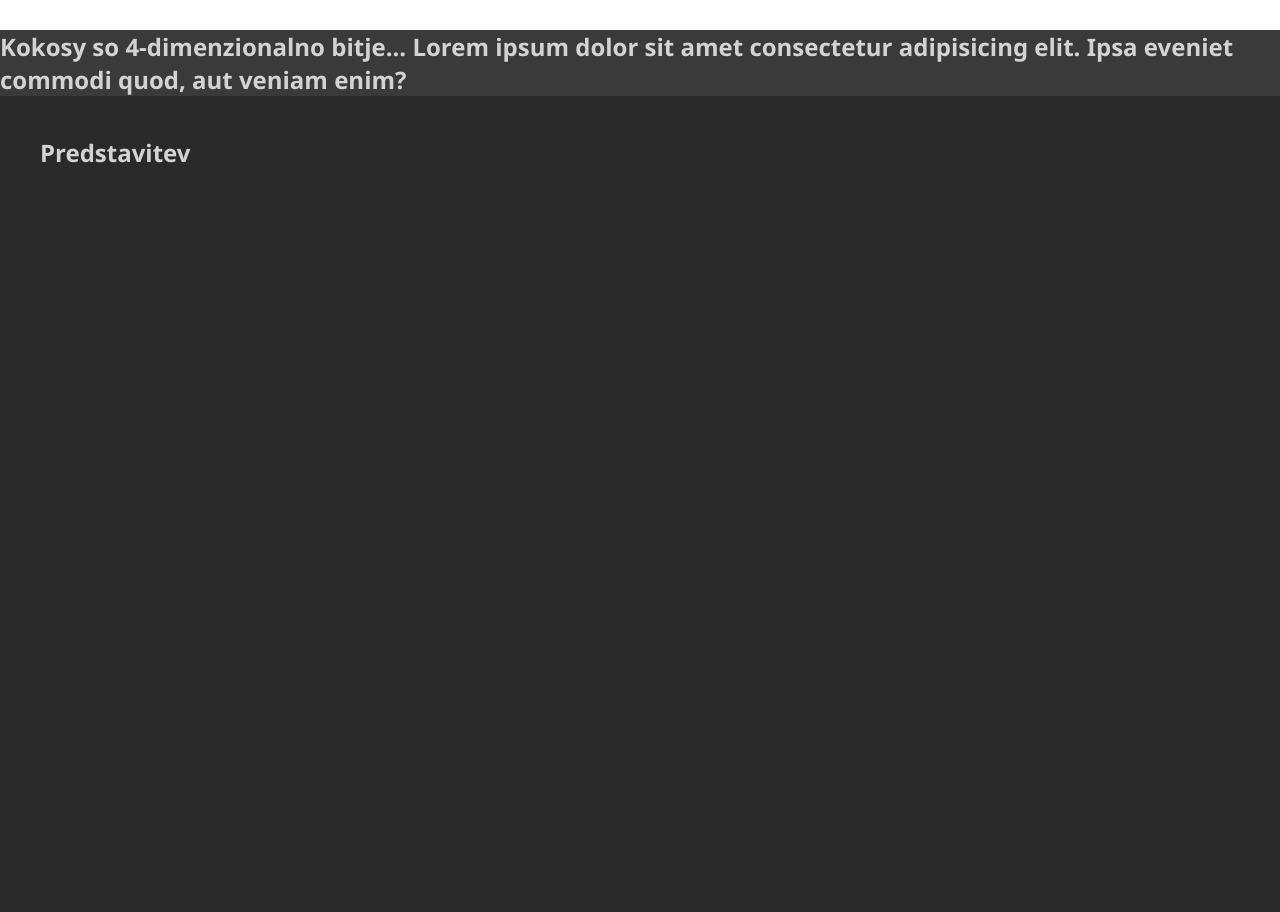
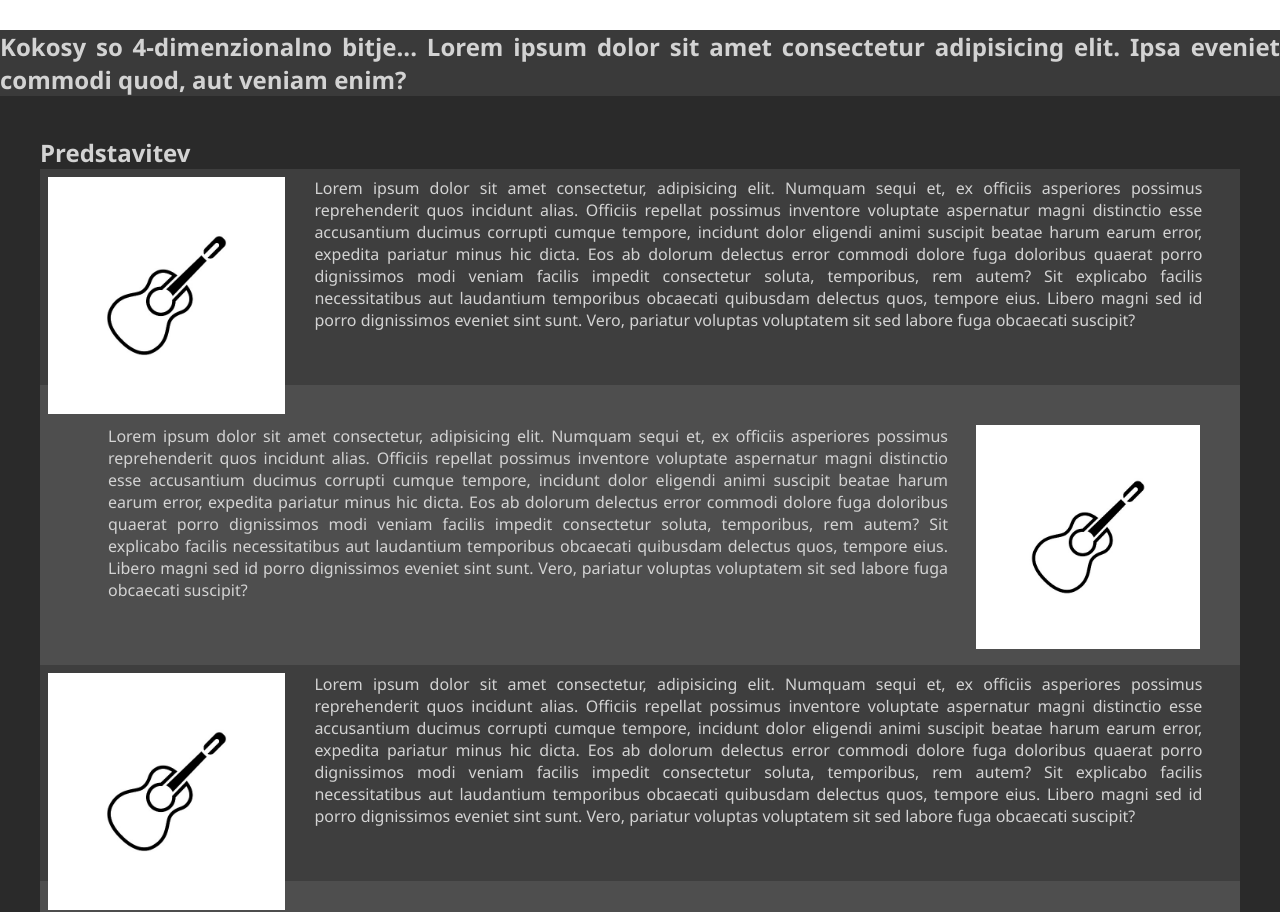
Before and after one commit to jbrlek/LNA-website, a plain HTML site: page kokosy/index.html in a window 1280 px wide. Shown: the part 50-962 px from the top of the page. Drawn offline with Linux system fonts and the light colour scheme.

Commit message:
Dodani placeholderji za predstavitev

```diff
--- a/kokosy/css/style.css
+++ b/kokosy/css/style.css
@@ -5,10 +5,12 @@
     padding: 0;
     font-family: 'Segoe UI', Tahoma, Geneva, Verdana, sans-serif;
     color: lightgray;
+    text-align: justify;
 }
 #branding{
     float: left;
 }
+/*header*/
 header {
     position: fixed;
     min-height: fit-content;
@@ -27,7 +29,7 @@ nav a{
     font-size: 20px;
     font-weight: bold;
 }
-
+/*main*/
 .spacer{
     height: 10vh;
 }
@@ -41,16 +43,32 @@ nav a{
     min-height: 110vh;
     padding: 5vh;
 }
+
 .container-alter-2{
     background-color: #161616;
     min-height: 110vh;
     margin: auto;
     padding: 5vh;
 }
-.border {
-    min-width: 120px;
-    height: 10vh;
-    border: 10px;
-    border-color: #161616;
-    margin: auto;
+.predstavitev-alter-1{
+    background-color: #3e3e3e;
+    min-height: 25vh;
+    padding: 1vh;
 }
+
+.predstavitev-alter-2{
+    background-color: #4e4e4e;
+    min-height: 25vh;
+    padding: 5vh;
+}
+.pic img{
+    display: block;
+    float:left;
+    max-width: 20%;
+}
+.description{
+    display: block;
+    float: left;
+    width: 75%;
+    padding: 0% 2.5%;
+}
--- a/kokosy/index.html
+++ b/kokosy/index.html
@@ -46,6 +46,37 @@
                 <div class = "border">
                     <h1>Predstavitev</h1>
                 </div>
+                <div class="predstavitev-alter-1">
+                    <div class="pic"><img src="img/guitar_1.jpg" alt="guitar icon">
+                    </div>
+                    <div class="description">
+                        <p>Lorem ipsum dolor sit amet consectetur, adipisicing elit. Numquam sequi et, ex officiis asperiores possimus reprehenderit quos incidunt alias. Officiis repellat possimus inventore voluptate aspernatur magni distinctio esse accusantium ducimus corrupti cumque tempore, incidunt dolor eligendi animi suscipit beatae harum earum error, expedita pariatur minus hic dicta. Eos ab dolorum delectus error commodi dolore fuga doloribus quaerat porro dignissimos modi veniam facilis impedit consectetur soluta, temporibus, rem autem? Sit explicabo facilis necessitatibus aut laudantium temporibus obcaecati quibusdam delectus quos, tempore eius. Libero magni sed id porro dignissimos eveniet sint sunt. Vero, pariatur voluptas voluptatem sit sed labore fuga obcaecati suscipit?</p>
+
+                    </div>
+                </div>
+                <div class="predstavitev-alter-2">
+
+                    <div class="description">
+                        <p>Lorem ipsum dolor sit amet consectetur, adipisicing elit. Numquam sequi et, ex officiis asperiores possimus reprehenderit quos incidunt alias. Officiis repellat possimus inventore voluptate aspernatur magni distinctio esse accusantium ducimus corrupti cumque tempore, incidunt dolor eligendi animi suscipit beatae harum earum error, expedita pariatur minus hic dicta. Eos ab dolorum delectus error commodi dolore fuga doloribus quaerat porro dignissimos modi veniam facilis impedit consectetur soluta, temporibus, rem autem? Sit explicabo facilis necessitatibus aut laudantium temporibus obcaecati quibusdam delectus quos, tempore eius. Libero magni sed id porro dignissimos eveniet sint sunt. Vero, pariatur voluptas voluptatem sit sed labore fuga obcaecati suscipit?</p>
+                    </div>
+                    <div class="pic"><img src="img/guitar_1.jpg" alt="guitar icon">
+                    </div>
+                </div>
+                <div class="predstavitev-alter-1">
+                    <div class="pic"><img src="img/guitar_1.jpg" alt="guitar icon">
+                    </div>
+                    <div class="description">
+                        <p>Lorem ipsum dolor sit amet consectetur, adipisicing elit. Numquam sequi et, ex officiis asperiores possimus reprehenderit quos incidunt alias. Officiis repellat possimus inventore voluptate aspernatur magni distinctio esse accusantium ducimus corrupti cumque tempore, incidunt dolor eligendi animi suscipit beatae harum earum error, expedita pariatur minus hic dicta. Eos ab dolorum delectus error commodi dolore fuga doloribus quaerat porro dignissimos modi veniam facilis impedit consectetur soluta, temporibus, rem autem? Sit explicabo facilis necessitatibus aut laudantium temporibus obcaecati quibusdam delectus quos, tempore eius. Libero magni sed id porro dignissimos eveniet sint sunt. Vero, pariatur voluptas voluptatem sit sed labore fuga obcaecati suscipit?</p>
+
+                    </div>
+                </div>
+                <div class="predstavitev-alter-2">
+                    <div class="description">
+                        <p>Lorem ipsum dolor sit amet consectetur, adipisicing elit. Numquam sequi et, ex officiis asperiores possimus reprehenderit quos incidunt alias. Officiis repellat possimus inventore voluptate aspernatur magni distinctio esse accusantium ducimus corrupti cumque tempore, incidunt dolor eligendi animi suscipit beatae harum earum error, expedita pariatur minus hic dicta. Eos ab dolorum delectus error commodi dolore fuga doloribus quaerat porro dignissimos modi veniam facilis impedit consectetur soluta, temporibus, rem autem? Sit explicabo facilis necessitatibus aut laudantium temporibus obcaecati quibusdam delectus quos, tempore eius. Libero magni sed id porro dignissimos eveniet sint sunt. Vero, pariatur voluptas voluptatem sit sed labore fuga obcaecati suscipit?</p>
+                    </div>
+                    <div class="pic"><img src="img/guitar_1.jpg" alt="guitar icon">
+                    </div>
+                </div>
             </div>
             <div class="container-alter-2" id="koncerti">
                 <br></br>
```
Also changed, not shown: kokosy/img/guitar_1.jpg (added), 1 other file.
